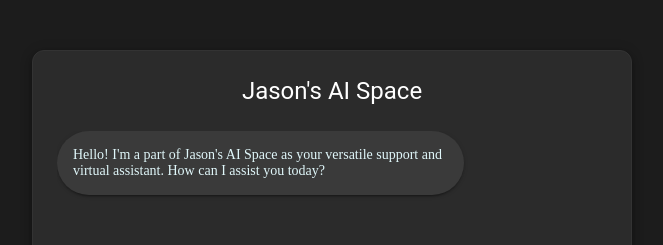
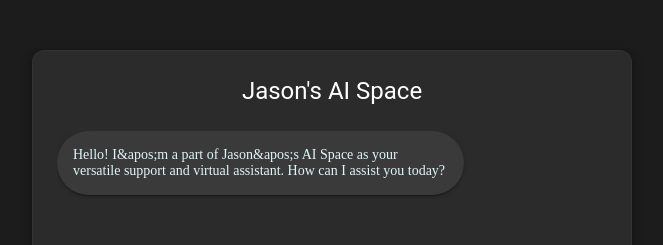
Before and after one commit to JasonBalayev/JasonsAI, a Next.js app: page / in a window 1280 px wide. Shown: the top 245 px of the page, without its empty margins (308-971 px from the left). Built offline with nearby package versions, Linux system fonts and the light colour scheme.

Commit message:
Deployment issues

```diff
--- a/app/page.js
+++ b/app/page.js
@@ -7,7 +7,7 @@ export default function Home() {
   const [messages, setMessages] = useState([
     {
       role: 'assistant',
-      content: "Hello! I'm a part of Jason's AI Space as your versatile support and virtual assistant. How can I assist you today?",
+      content: "Hello! I&apos;m a part of Jason&apos;s AI Space as your versatile support and virtual assistant. How can I assist you today?",
     },
   ]);
   const [message, setMessage] = useState('');
```
